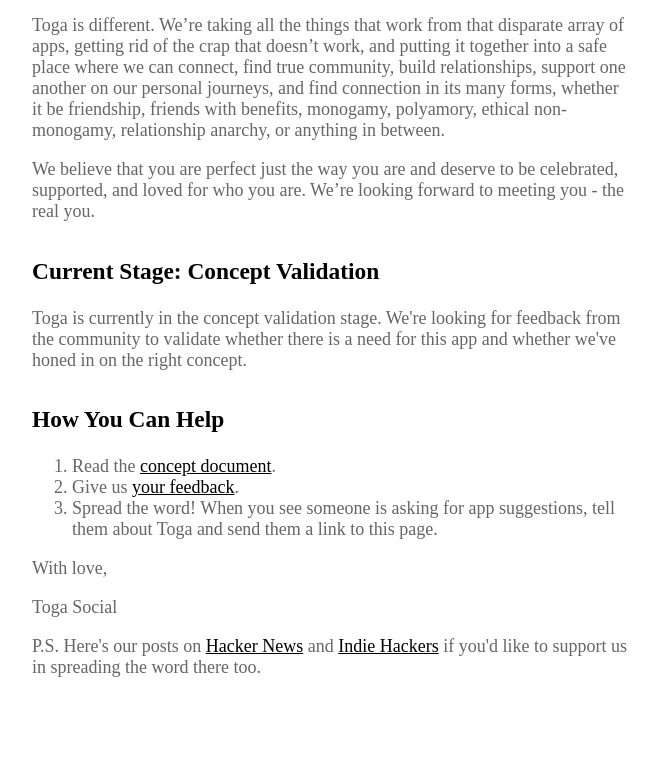
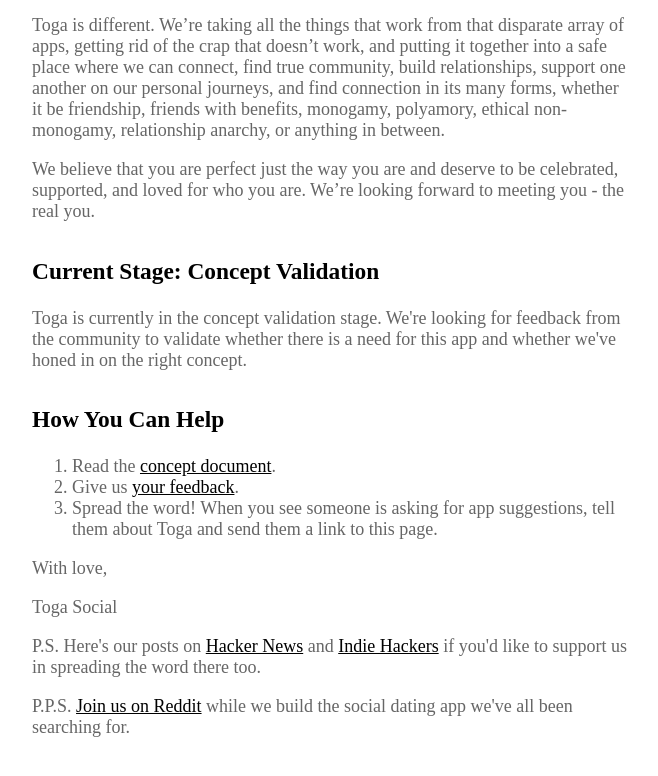
Before and after one commit to nickelcitymario/toga.social, a plain HTML site: page index.html in a window 1280 px wide. Shown: the part 473-1249 px from the top of the page, without its empty margins (308-966 px from the left). Before the commit the page ends 1205 px from the top, so only its background shows below. Drawn offline with Linux system fonts and the light colour scheme; a web font is replaced by a local one.

Commit message:
Update index.html added reddit link

```diff
--- a/index.html
+++ b/index.html
@@ -69,6 +69,7 @@
 		<p>With love,</p>
 		<p>Toga Social</p>
 		<p>P.S. Here's our posts on <a href="https://news.ycombinator.com/item?id=39500890">Hacker News</a> and <a href="https://www.indiehackers.com/post/toga-social-the-sex-positive-social-media-dating-app-efdcd3293d">Indie Hackers</a> if you'd like to support us in spreading the word there too.</p>
+		<p>P.P.S. <a href="https://www.reddit.com/r/TogaSocial/">Join us on Reddit</a> while we build the social dating app we've all been searching for.</p>
 	</div>
 </body>
 </html>
```
